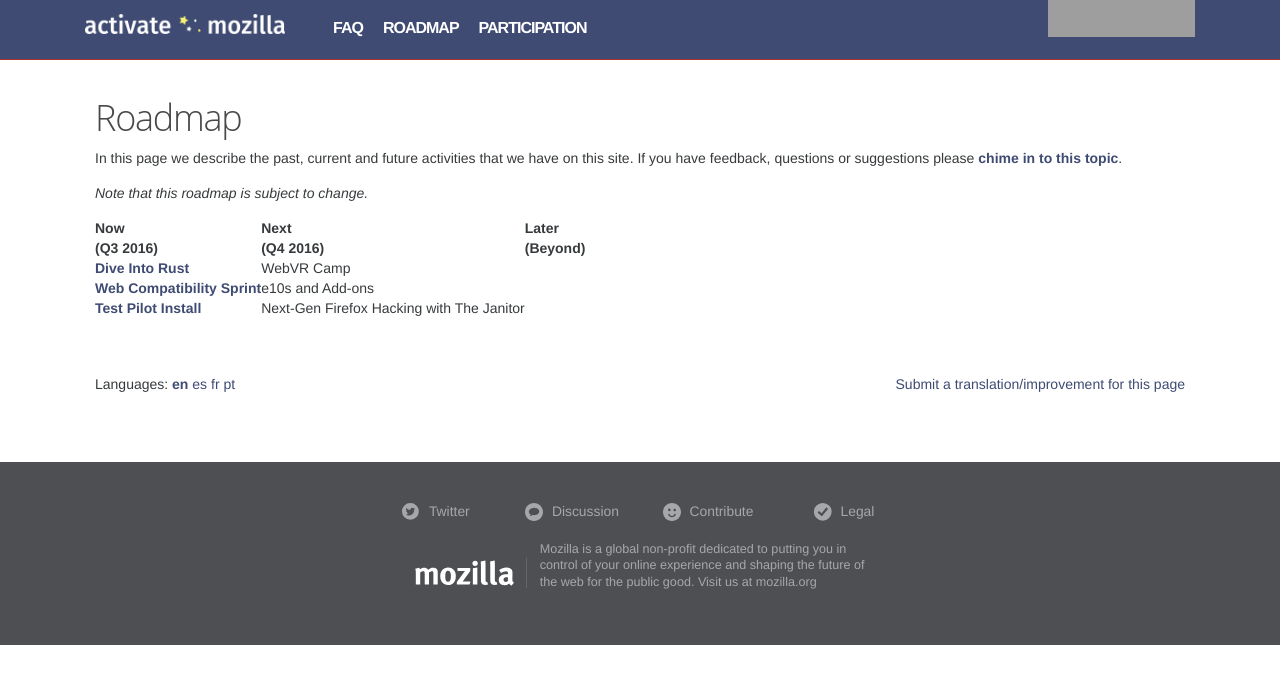
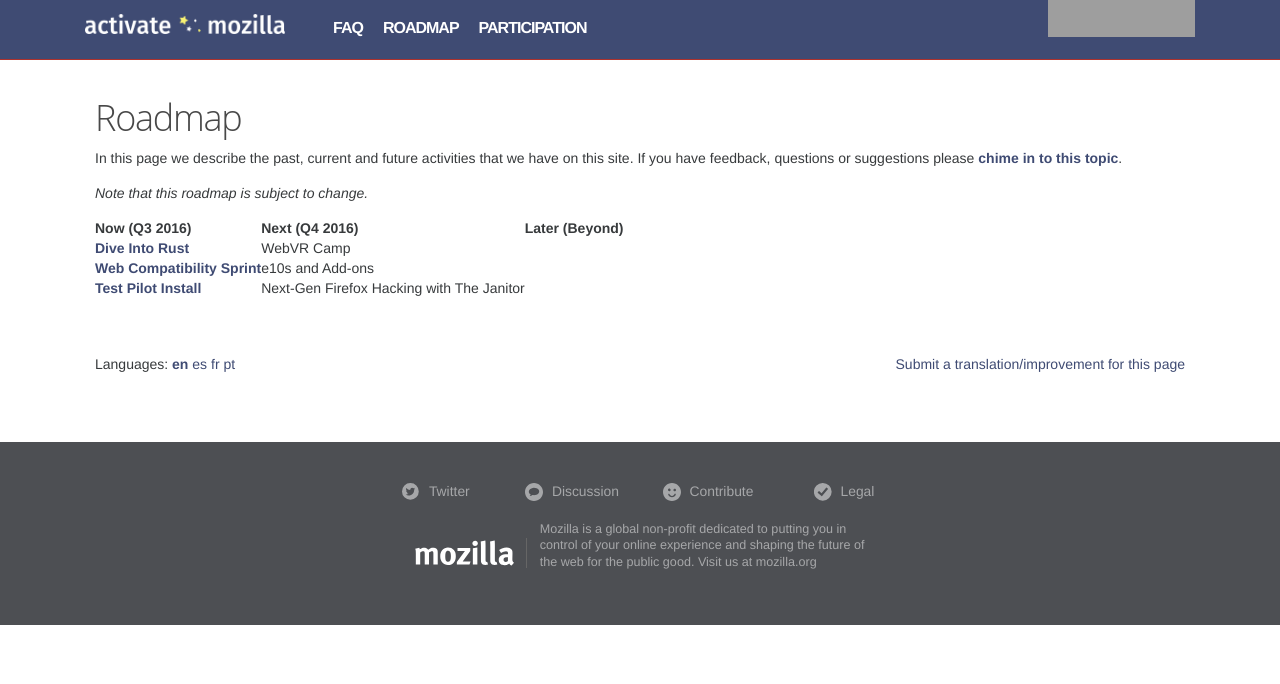
Before and after one commit to mozilla/activate.mozilla.community, a Jekyll site: the page built from _pages/roadmap.md, in a window 1280 px wide. Shown: the top 684 px of the page. Built offline with Jekyll 4.4.1, drawn with Linux system fonts in a browser that asks for light colours; some web fonts are replaced; grey boxes are pictures that could not be loaded.

Commit message:
Issue #33 : Table markdown fix

```diff
--- a/_pages/roadmap.md
+++ b/_pages/roadmap.md
@@ -12,8 +12,7 @@
 
 *Note that this roadmap is subject to change.*
 
-| Now       | Next        | Later    |
-|(Q3 2016)  | (Q4 2016)   | (Beyond) |
+| Now (Q3 2016)  | Next (Q4 2016)   | Later (Beyond) |
 | --- | --- | --- |
 | [Dive Into Rust](https://activate.mozilla.community/developer-engagement/rust-hack/) | WebVR Camp |     |
 | [Web Compatibility Sprint](https://activate.mozilla.community/developer-engagement/webcompat-sprint/) | e10s and Add-ons |     |
```
